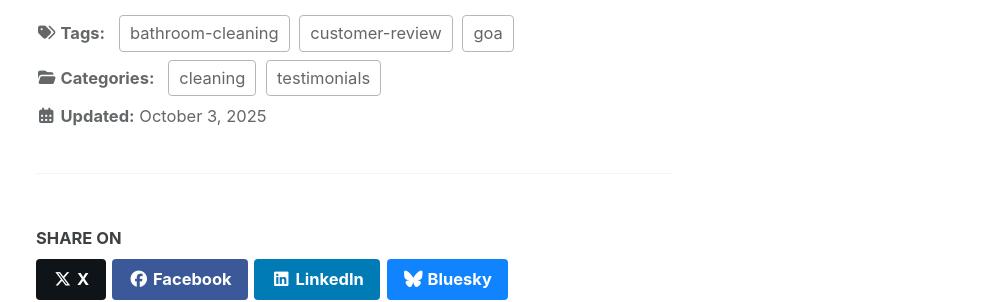
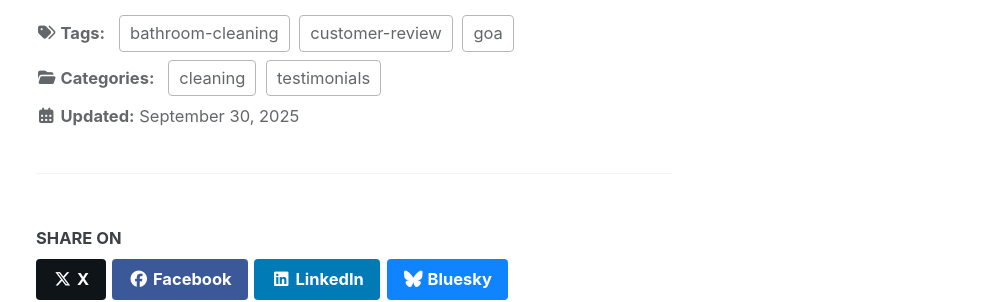
Before and after one commit to goashinecs/goashinecs, a Jekyll site: the page built from _posts/2025-09-30-bathroom-cleaning-testimonial-goa.md, in a window 1280 px wide and 900 px high, scrolled down 3113 px. Shown: the part 154-456 px from the top of the window, without its empty margins (286-1280 px from the left). Built offline with Jekyll 4.4.1, drawn with Linux system fonts in a browser that asks for light colours; cached includes are drawn as plain includes.

Commit message:
Update and rename 2025-10-03-bathroom-cleaning-testimonial-goa.md to 2025-09-30-bathroom-cleaning-testimonial-goa.md

```diff
--- a/_posts/2025-10-03-bathroom-cleaning-testimonial-goa.md
+++ b/_posts/2025-09-30-bathroom-cleaning-testimonial-goa.md
@@ -1,7 +1,7 @@
 ---
 layout: single
 title: "My Experience with Bathroom Cleaning in Goa – A Genuine Testimonial"
-date: 2025-10-03
+date: 2025-09-30
 author: Goa Shine Cleaning Services
 categories: [cleaning, testimonials]
 tags: [bathroom-cleaning, goa, customer-review]
```
